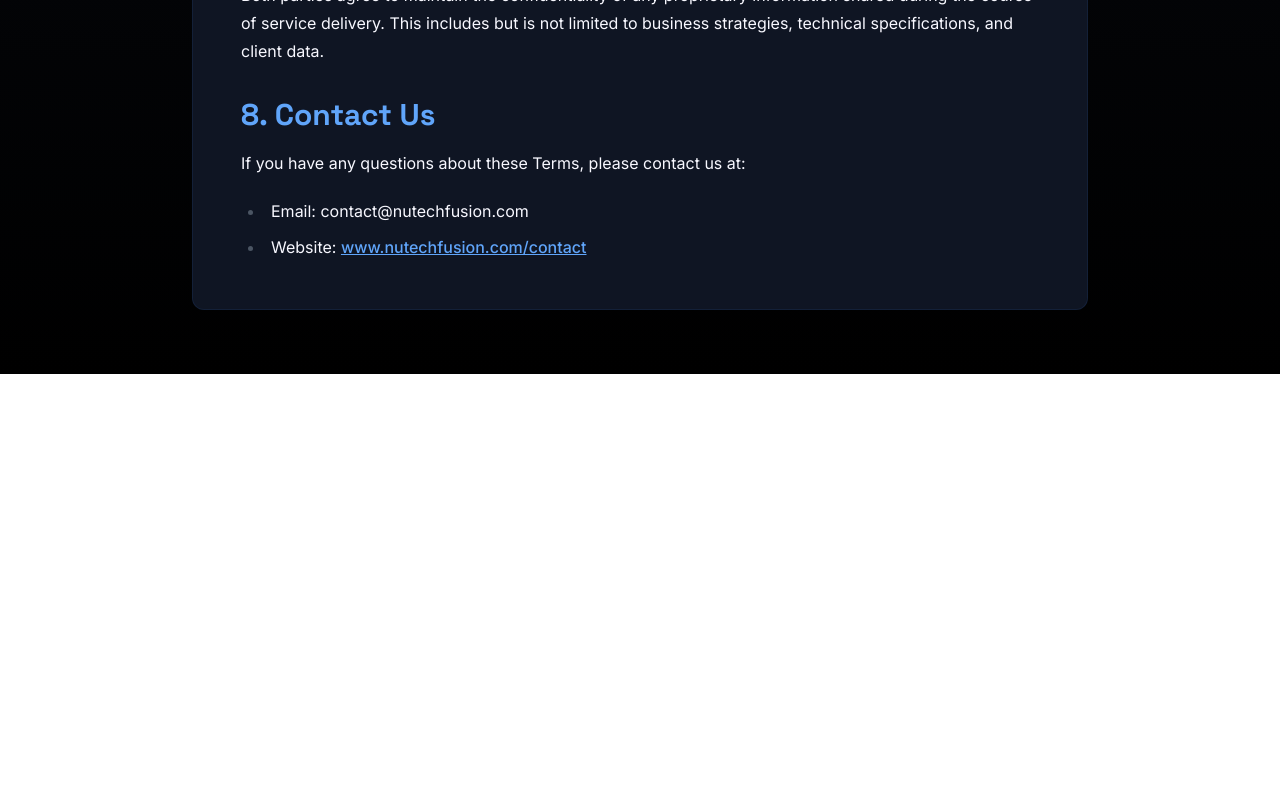
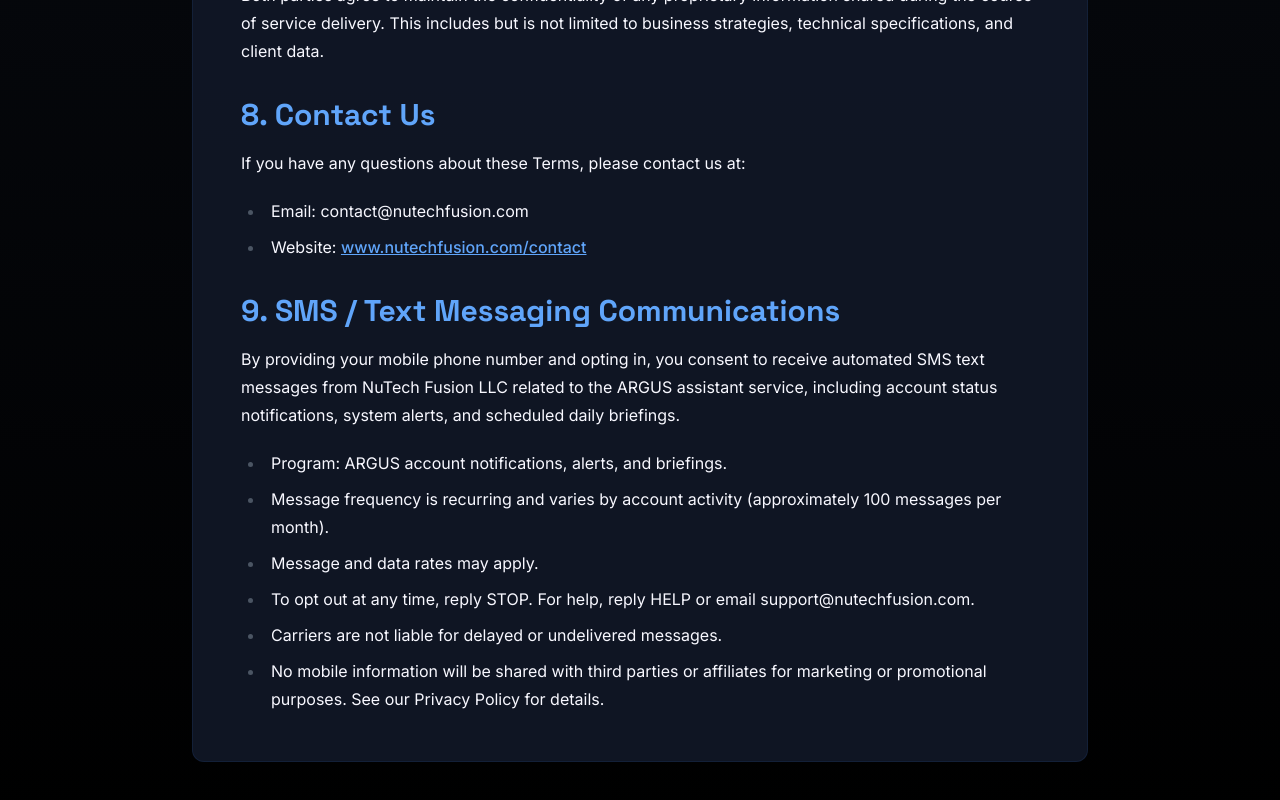
Before and after one commit to cre8tiveforge/nutechfusion, a Next.js app: page /terms in a window 1280 px wide. Shown: the part 2081-2881 px from the top of the page. Before the commit the page ends 2455 px from the top, so only its background shows below. Built offline with nearby package versions, Linux system fonts and the light colour scheme.

Commit message:
Add SMS communication consent details to terms page

```diff
--- a/src/app/terms/page.tsx
+++ b/src/app/terms/page.tsx
@@ -64,6 +64,16 @@
               <li>Email: contact@nutechfusion.com</li>
               <li>Website: <a href="https://www.nutechfusion.com/contact" className="text-blue-400 hover:text-blue-300" target="_blank" rel="noopener noreferrer">www.nutechfusion.com/contact</a></li>
             </ul>
+            <h2 className="text-3xl font-bold text-blue-400 mt-8 mb-4">9. SMS / Text Messaging Communications</h2>
+            <p>By providing your mobile phone number and opting in, you consent to receive automated SMS text messages from NuTech Fusion LLC related to the ARGUS assistant service, including account status notifications, system alerts, and scheduled daily briefings.</p>
+            <ul className="list-disc pl-6 space-y-2">
+              <li>Program: ARGUS account notifications, alerts, and briefings.</li>
+              <li>Message frequency is recurring and varies by account activity (approximately 100 messages per month).</li>
+              <li>Message and data rates may apply.</li>
+              <li>To opt out at any time, reply STOP. For help, reply HELP or email support@nutechfusion.com.</li>
+              <li>Carriers are not liable for delayed or undelivered messages.</li>
+              <li>No mobile information will be shared with third parties or affiliates for marketing or promotional purposes. See our Privacy Policy for details.</li>
+            </ul>
           </div>
         </div>
       </div>
```
